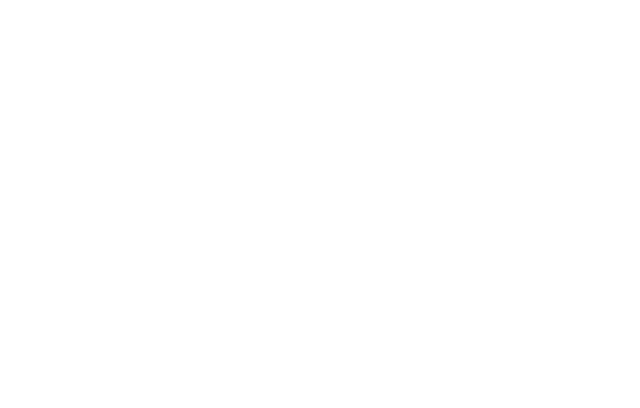
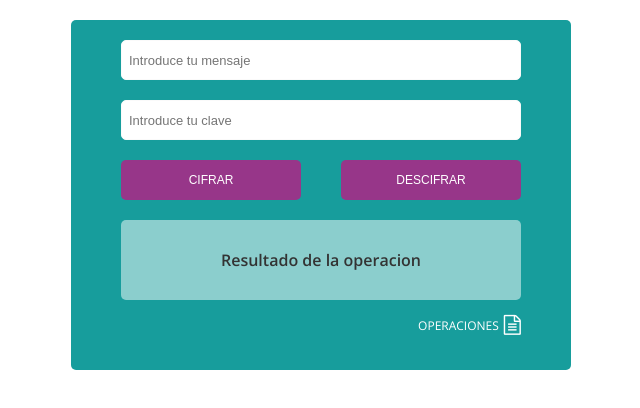
Before and after one commit to DiDream/cifrado-vigenere, a website: page pug/index.pug in a window 1280 px wide. Shown: the whole page, without its empty margins (319-959 px from the left). Drawn offline with nearby package versions, Linux system fonts and the light colour scheme; files that its build step writes are made by us from their sources.

Commit message:
Diseño implementado

```diff
--- a/pug/index.pug
+++ b/pug/index.pug
@@ -2,5 +2,30 @@ doctype html
 html
     head
         link(rel="stylesheet", href="css/styles.css")
+        link(
+            rel="stylesheet",
+            href="https://fonts.googleapis.com/css?family=Open+Sans:300,400,600,700"
+        )
+        link(
+            rel="stylesheet"
+            href="https://maxcdn.bootstrapcdn.com/font-awesome/4.7.0/css/font-awesome.min.css"
+        )
         title Cifrado Vigenere
     body
+        article
+            .container
+                input(
+                    type="text"
+                    placeholder="Introduce tu mensaje"
+                )
+                input(
+                    type="text"
+                    placeholder="Introduce tu clave"
+                )
+                .buttons
+                    button CIFRAR
+                    button DESCIFRAR
+                .result Resultado de la operacion
+                .log
+                    span OPERACIONES
+                    i(class="fa fa-file-text-o" aria-hidden="true")
--- a/sass/styles.sass
+++ b/sass/styles.sass
@@ -1,3 +1,63 @@
 *
     margin: 0px
     padding: 0px
+    box-sizing: border-box
+body
+    font-family: "Open Sans", Arial
+article
+    width: 90%
+    max-width: 500px
+    background-color: #179D9C
+    margin: 0 auto
+    height: 350px
+    text-align: center
+    margin-top: 20px
+    padding-top: 20px
+    border-radius: 5px
+    .container
+        width: 90%
+        max-width: 400px
+        display: inline-block
+        input
+            width: 100%
+            margin-bottom: 20px
+            height: 40px
+            border: 1px solid #FAFAFA
+            padding-left: 7px
+            border-radius: 5px
+            font-size: 13px
+            color: #555
+        .buttons
+            display: flex
+            justify-content: space-between
+        button
+            border-radius: 5px
+            height: 40px
+            border: 0px
+            width: 45%
+            cursor: pointer
+            background-color: #973689
+            font-size: 12px
+            color: #fff
+        .result
+            margin-top: 20px
+            width: 100%
+            height: 80px
+            background-color: rgba(255,255,255,.5)
+            border-radius: 5px
+            display: flex
+            justify-content: center
+            align-items: center
+            color: #333
+            font-weight: 600
+        .log
+            margin-top: 15px
+            text-align: right
+            font-size: 12px
+            color: #fff
+            span
+                vertical-align: middle
+            .fa-file-text-o
+                margin-left: 5px
+                font-size: 20px
+                vertical-align: middle
```
Also changed, not shown: app/css/styles.css, app/index.html, 1 other file.
